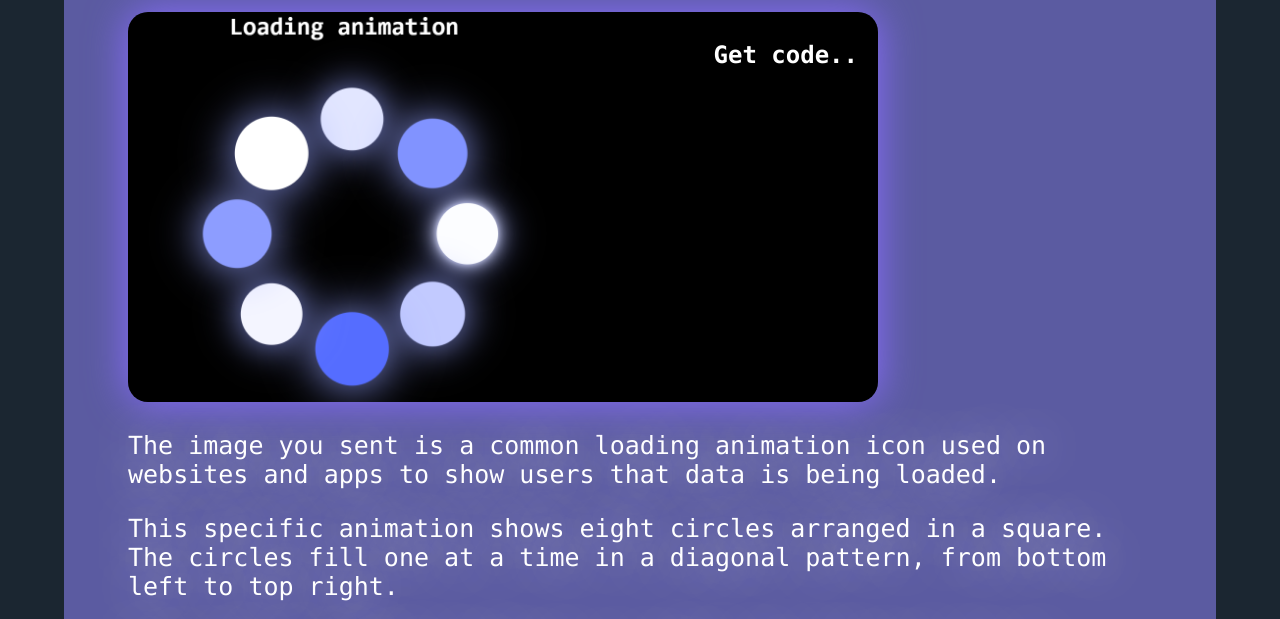
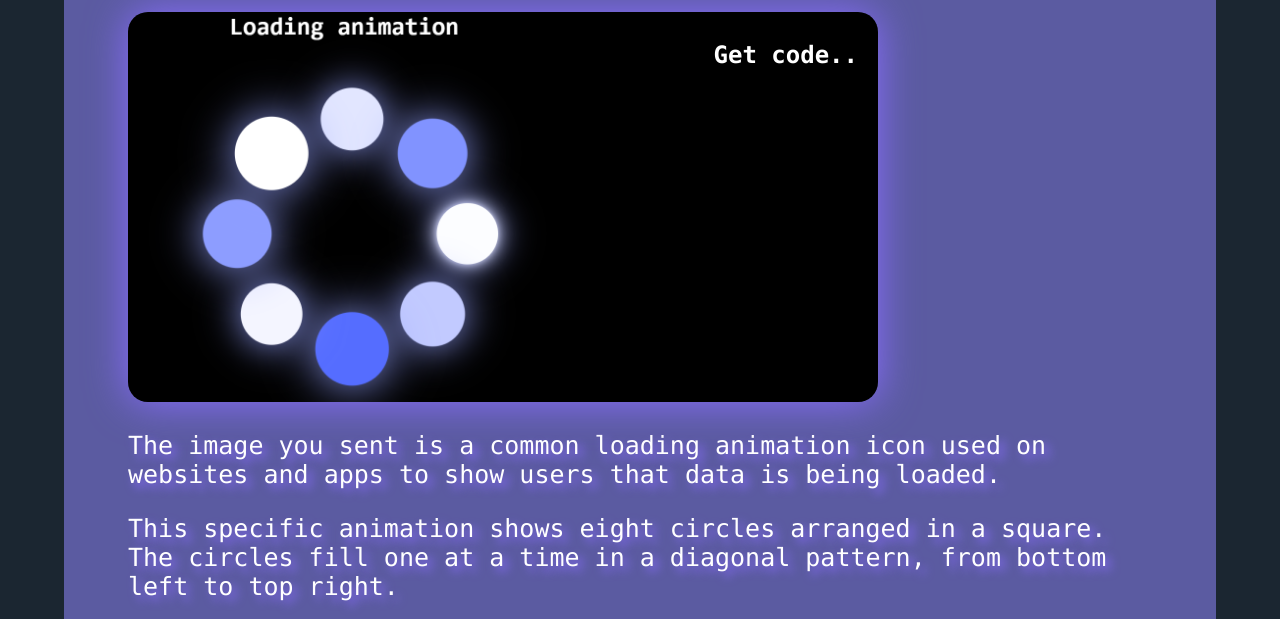
Before and after one commit to praveenjadhav1510/my-projects, a plain HTML site: page index.html in a window 1280 px wide. Shown: the part 333-952 px from the top of the page. Drawn offline with Linux system fonts and the light colour scheme.

Commit message:
Add files via upload

```diff
--- a/main.css
+++ b/main.css
@@ -23,7 +23,7 @@ img {
 }
 p {
 	color: white;
-	text-shadow: 0px 0px 50px;
+	text-shadow: #8a6dff 5px 5px 10px;
 }
 .content {
 	position: relative;
```
